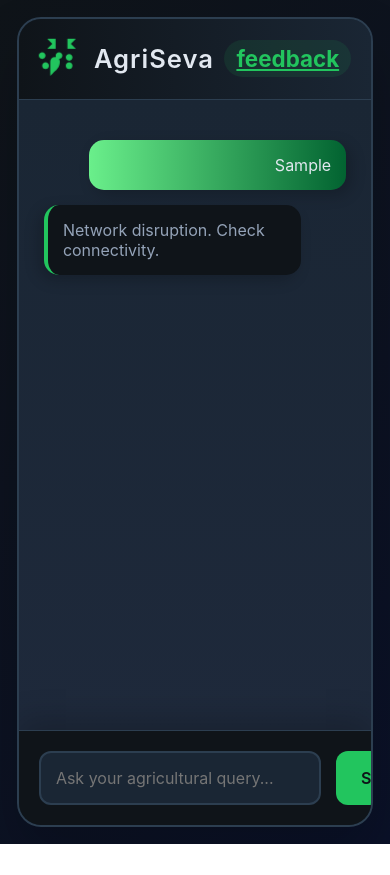
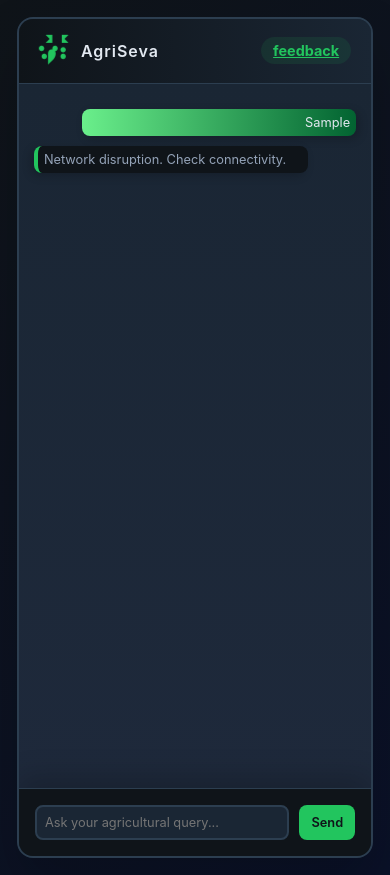
Before and after one commit to AarthShah/AgriSeva, a plain HTML site: page templates/index.html in a window 390 px wide. Both pictures are taken after typing "Sample" into the empty fields and a click on the button "Send". Before the commit the page ends 844 px from the top, so only its background shows below. Drawn offline with Linux system fonts and the light colour scheme; no server answers.

Commit message:
Update index.html

```diff
--- a/templates/index.html
+++ b/templates/index.html
@@ -55,7 +55,7 @@
         .chat-header {
             background: linear-gradient(to right, var(--bg-primary), var(--bg-secondary));
             color: var(--text-primary);
-            padding: 20px;
+            padding: 16px 20px;
             display: flex;
             justify-content: space-between;
             align-items: center;
@@ -63,19 +63,18 @@
         }
 
         .chat-header h1 {
-            font-size: 1.6em;
+            font-size: 1.4em;
             font-weight: 600;
             letter-spacing: 1px;
             display: flex;
             align-items: center;
-            gap: 15px;
+            gap: 10px;
             cursor: pointer;
-
         }
 
         .header-icon {
-            width: 40px;
-            height: 40px;
+            width: 32px;
+            height: 32px;
             fill: var(--accent-primary);
             animation: pulse 2s infinite alternate;
         }
@@ -86,7 +85,7 @@
         }
 
         .chat-header .logo {
-            font-size: 1.4em;
+            font-size: 1em;
             font-weight: 700;
             color: var(--accent-primary);
             background: rgba(34,197,94,0.1);
@@ -103,7 +102,7 @@
         .chat-messages {
             flex-grow: 1;
             overflow-y: auto;
-            padding: 25px;
+            padding: 15px;
             background: linear-gradient(to bottom, var(--bg-secondary), #1e293b);
             scrollbar-width: thin;
             scrollbar-color: var(--accent-primary) transparent;
@@ -111,20 +110,29 @@
 
         .input-area {
             display: flex;
-            padding: 20px;
+            padding: 16px;
             background: var(--bg-primary);
             border-top: 1px solid var(--border-color);
             box-shadow: 0 -10px 30px var(--shadow-color);
+            gap: 10px;
         }
+        @media (max-width: 768px) {
+    .chat-container {
+        height: calc(100vh - 60px); /* Adjust for mobile keyboard */
+    }
+
+    .chat-messages {
+        height: calc(100vh - 140px); /* Adjust for mobile keyboard and input area */
+    }
+}
 
         #question {
             flex-grow: 1;
-            padding: 15px;
+            padding: 12px;
             background: var(--bg-secondary);
             border: 2px solid var(--border-color);
             color: var(--text-primary);
-            border-radius: 12px;
-            margin-right: 15px;
+            border-radius: 8px;
             transition: all 0.3s ease;
             font-size: 1em;
         }
@@ -138,8 +146,8 @@
             background: var(--accent-primary);
             color: var(--bg-primary);
             border: none;
-            padding: 15px 25px;
-            border-radius: 12px;
+            padding: 12px 20px;
+            border-radius: 8px;
             cursor: pointer;
             transition: all 0.3s ease;
             font-weight: 600;
@@ -154,44 +162,18 @@
             box-shadow: 0 10px 20px rgba(34,197,94,0.3);
         }
 
-        .holographic-btn::before {
-            content: '';
-            position: absolute;
-            top: -50%;
-            left: -50%;
-            width: 200%;
-            height: 200%;
-            background: linear-gradient(
-                115deg,
-                transparent 0%,
-                rgba(255,255,255,0.2) 50%,
-                transparent 100%
-            );
-            transform: rotate(45deg);
-            opacity: 0;
-            transition: opacity 0.5s ease;
-        }
-
-        .holographic-btn:hover::before {
-            opacity: 1;
-            animation: shine 0.7s ease-in-out;
-        }
-
         .ai-message, .user-message {
             max-width: 85%;
-            margin: 15px 0;
-            padding: 15px;
-            border-radius: 15px;
-            position: relative;
-            transform-origin: center;
-            transition: transform 0.3s ease;
+            margin: 10px 0;
+            padding: 10px;
+            border-radius: 8px;
         }
 
         .ai-message {
             background: var(--bg-primary);
             border-left: 4px solid var(--accent-primary);
             margin-right: auto;
-            box-shadow: -5px 5px 15px var(--shadow-color);
+            box-shadow: -3px 3px 10px var(--shadow-color);
         }
 
         .user-message {
@@ -199,11 +181,59 @@
             color: var(--text-primary);
             margin-left: auto;
             background: linear-gradient(to right, #6aef8b, #026331);
-            box-shadow: 5px 5px 15px var(--shadow-color);
+            box-shadow: 3px 3px 10px var(--shadow-color);
         }
 
-        .ai-message:hover, .user-message:hover {
-            transform: scale(1.02);
+        @media (max-width: 768px) {
+            .chat-container {
+                height: auto;
+                max-width: 100%;
+                border-radius: 16px;
+            }
+
+            .chat-header h1 {
+                font-size: 1.2em;
+            }
+
+            .chat-header .logo {
+                font-size: 0.9em;
+            }
+
+            #question {
+                font-size: 0.9em;
+                padding: 10px;
+            }
+
+            .holographic-btn {
+                font-size: 0.9em;
+                padding: 10px 15px;
+            }
+
+            .ai-message, .user-message {
+                font-size: 0.9em;
+                padding: 8px;
+            }
+        }
+
+        @media (max-width: 480px) {
+            .chat-header h1 {
+                font-size: 1em;
+            }
+
+            #question {
+                font-size: 0.8em;
+                padding: 8px;
+            }
+
+            .holographic-btn {
+                font-size: 0.8em;
+                padding: 8px 12px;
+            }
+
+            .ai-message, .user-message {
+                font-size: 0.8em;
+                padding: 6px;
+            }
         }
     </style>
 </head>
```
